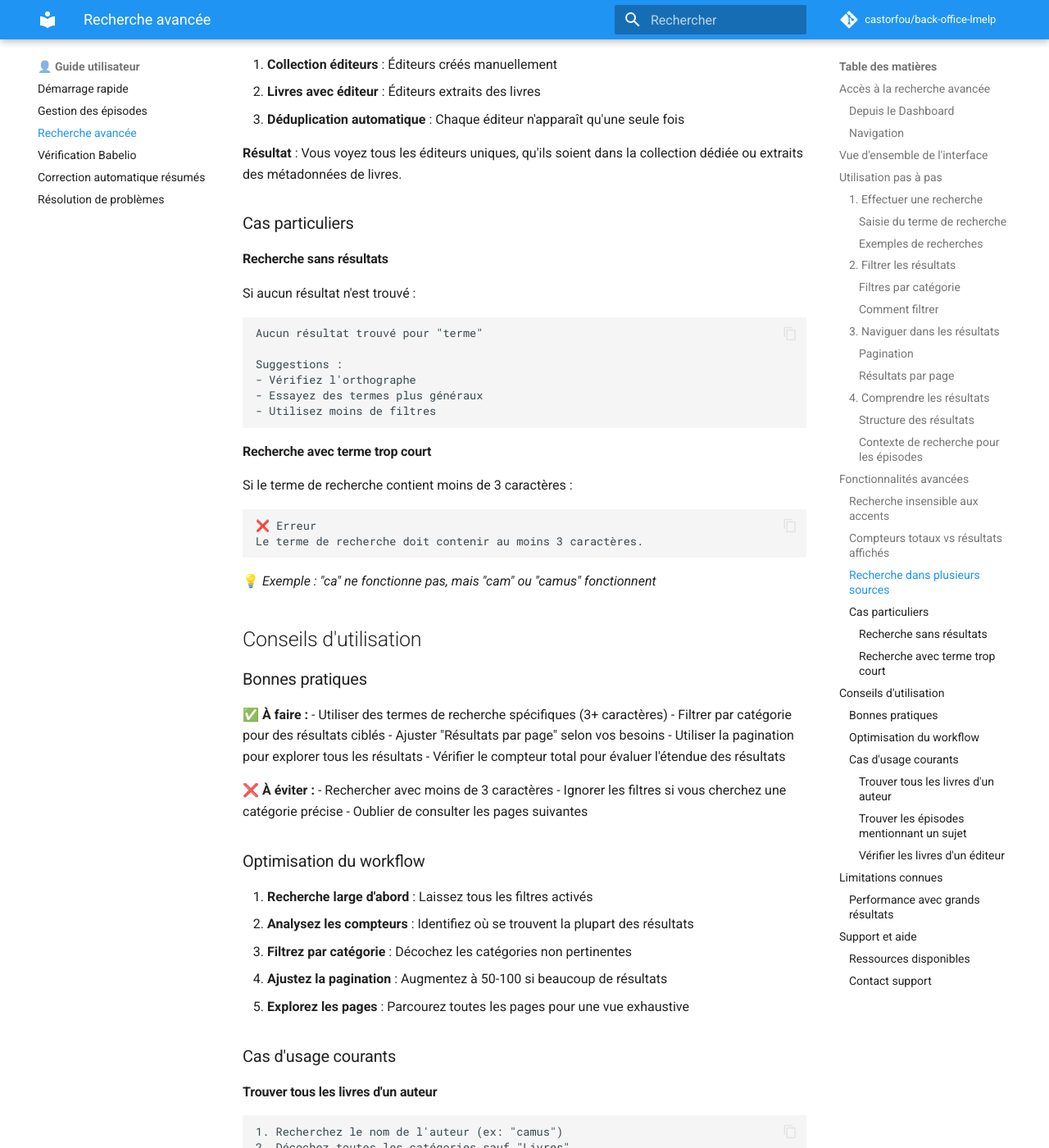
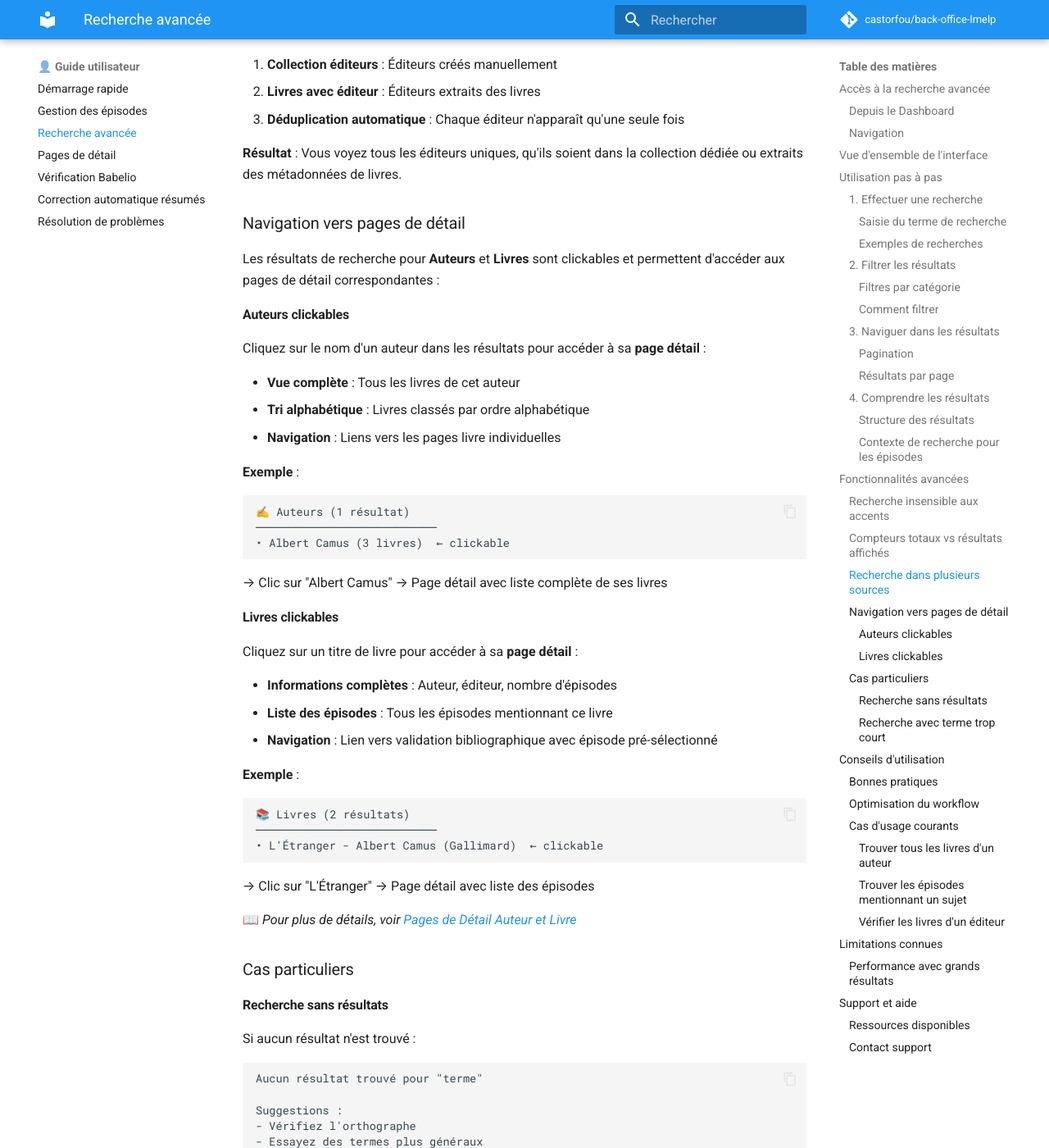
Before and after one commit to castorfou/back-office-lmelp, an MkDocs documentation site: the page built from docs/user/advanced-search.md, in a window 1280 px wide and 1400 px high, scrolled down 5073 px. Shown: the whole window at 82% size. Built offline with MkDocs 1.6.1 and Material for MkDocs 9.7.7, drawn with Linux system fonts in a browser that asks for light colours; comment, search, counter and statistics services are not loaded.

Commit message:
docs: add user documentation for detail pages (Issue #96)
**New documentation file:**
- `docs/user/detail-pages.md` - Complete user guide for author and book detail pages

**Content includes:**
- Access methods (from search, from biblio validation, direct URLs)
- Page layouts with ASCII diagrams
- Navigation flows with Mermaid diagrams
- Direct episode links with URL parameters
- Clickable links between pages
- Display states (loading, error, no data)
- Use cases and troubleshooting
- Comparison table with bibliographic validation

**Updated files:**
- `docs/user/advanced-search.md` - Added section on clickable links to detail pages
- `mkdocs.yml` - Added detail-pages.md to navigation menu

**Documentation follows best practices:**
- Present state description (no historical evolution)
- User-focused workflow examples
- Technical accuracy without test counts
- Cross-references between related pages

🤖 Generated with [Claude Code](https://claude.com/claude-code)

Co-Authored-By: Claude <noreply@anthropic.com>

````diff
--- a/docs/user/advanced-search.md
+++ b/docs/user/advanced-search.md
@@ -232,6 +232,46 @@ La recherche éditeurs combine plusieurs sources de données :
 
 **Résultat** : Vous voyez tous les éditeurs uniques, qu'ils soient dans la collection dédiée ou extraits des métadonnées de livres.
 
+### Navigation vers pages de détail
+
+Les résultats de recherche pour **Auteurs** et **Livres** sont clickables et permettent d'accéder aux pages de détail correspondantes :
+
+#### Auteurs clickables
+
+Cliquez sur le nom d'un auteur dans les résultats pour accéder à sa **page détail** :
+
+- **Vue complète** : Tous les livres de cet auteur
+- **Tri alphabétique** : Livres classés par ordre alphabétique
+- **Navigation** : Liens vers les pages livre individuelles
+
+**Exemple** :
+```
+✍️ Auteurs (1 résultat)
+───────────────────────────
+• Albert Camus (3 livres)  ← clickable
+```
+
+→ Clic sur "Albert Camus" → Page détail avec liste complète de ses livres
+
+#### Livres clickables
+
+Cliquez sur un titre de livre pour accéder à sa **page détail** :
+
+- **Informations complètes** : Auteur, éditeur, nombre d'épisodes
+- **Liste des épisodes** : Tous les épisodes mentionnant ce livre
+- **Navigation** : Lien vers validation bibliographique avec épisode pré-sélectionné
+
+**Exemple** :
+```
+📚 Livres (2 résultats)
+───────────────────────────
+• L'Étranger - Albert Camus (Gallimard)  ← clickable
+```
+
+→ Clic sur "L'Étranger" → Page détail avec liste des épisodes
+
+📖 *Pour plus de détails, voir [Pages de Détail Auteur et Livre](detail-pages.md)*
+
 ### Cas particuliers
 
 #### Recherche sans résultats
--- a/mkdocs.yml
+++ b/mkdocs.yml
@@ -55,6 +55,7 @@ nav:
     - Démarrage rapide: user/README.md
     - Gestion des épisodes: user/episodes.md
     - Recherche avancée: user/advanced-search.md
+    - Pages de détail: user/detail-pages.md
     - Vérification Babelio: user/babelio-verification.md
     - Correction automatique résumés: user/automatic-summary-correction.md
     - Résolution de problèmes: user/troubleshooting.md
````
Also changed, not shown: docs/user/detail-pages.md (added, +294 -0 lines).
